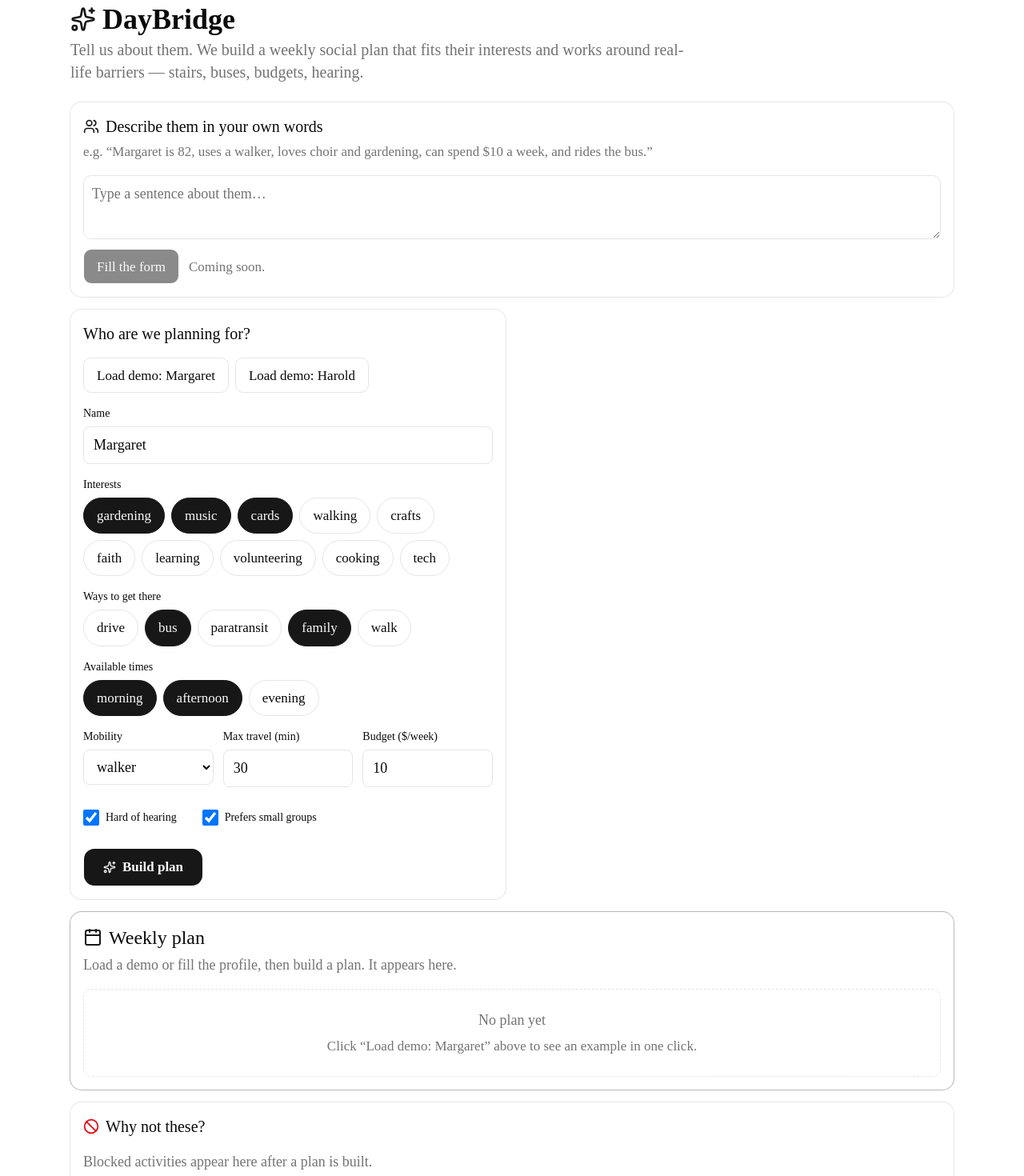
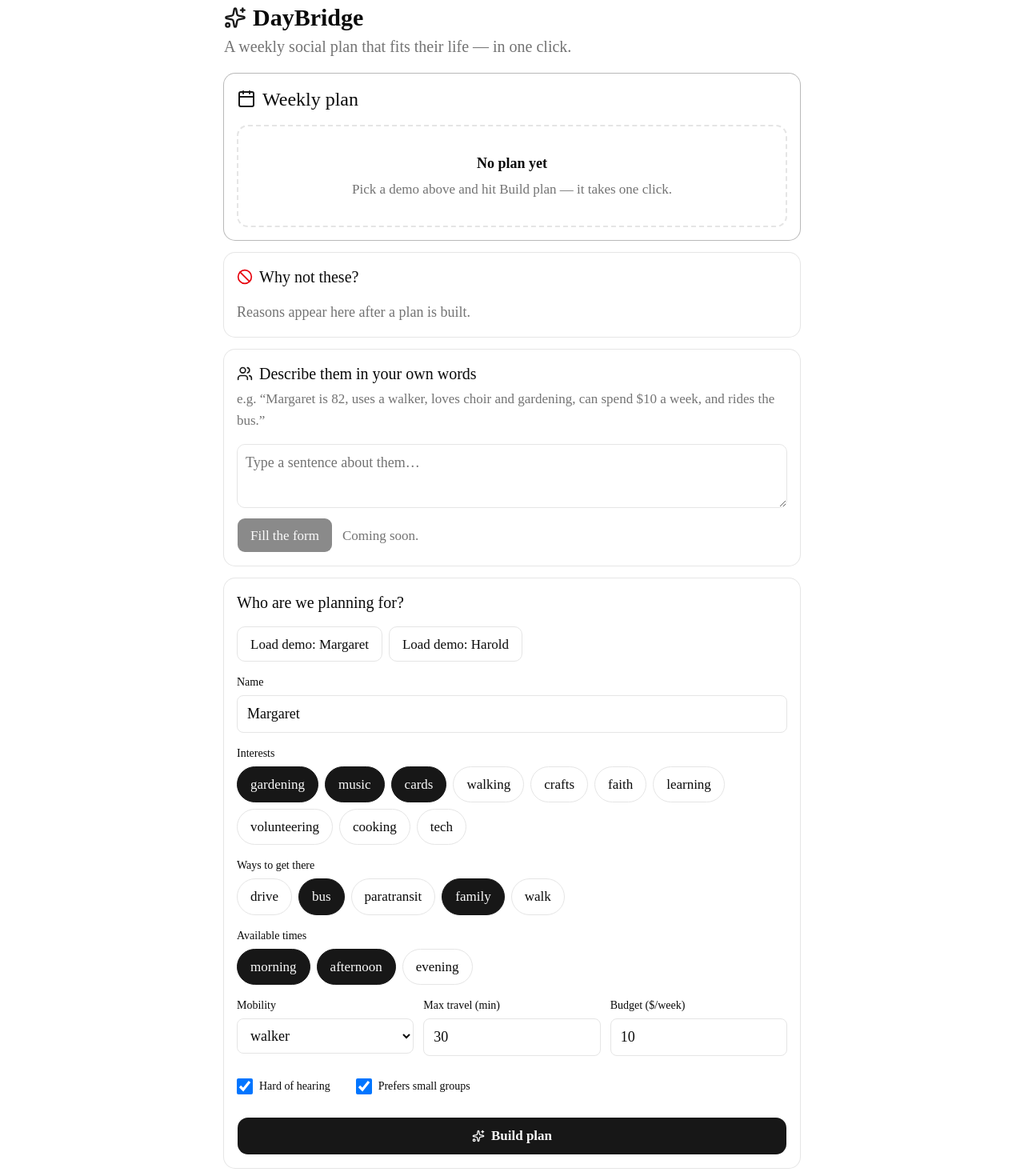
Before and after one commit to dude297/c0mpiled-hackathon, a Next.js app: page / in a window 1280 px wide. Shown: the part 20-1490 px from the top of the page at 80% size. Built offline with nearby package versions, Linux system fonts and the light colour scheme.

Commit message:
ui: simplify — plan-first single column, collapsed profile, shorter copy

```diff
--- a/src/app/page.tsx
+++ b/src/app/page.tsx
@@ -64,10 +64,10 @@ export default function Home() {
 
   return (
     <DashboardShell>
+      <PlanPanel result={result} loading={loading} onSave={savePlan} />
+      <BlockedPanel result={result} />
       <IntakeSlot onIntake={intake} />
       <ProfilePanel value={profile} onChange={setProfile} onSubmit={() => run()} onDemo={demo} loading={loading} error={error} hasResult={result !== null} />
-      <PlanPanel result={result} loading={loading} onSave={savePlan} />
-      <BlockedPanel result={result} />
       <EvidencePanel result={result} />
     </DashboardShell>
   );
--- a/src/components/dashboard/panels.tsx
+++ b/src/components/dashboard/panels.tsx
@@ -10,19 +10,19 @@ import { Interest, Mobility, TimeSlot, Transport, type AnalysisResult, type Prof
 
 export function DashboardShell({ children }: { children: React.ReactNode }) {
   return (
-    <div className="mx-auto w-full max-w-6xl p-6 text-base md:text-lg">
-      <header className="mb-6">
-        <h1 className="flex items-center gap-2 text-4xl font-semibold">
-          <Sparkles className="size-8 text-primary" aria-hidden="true" />
+    <div className="mx-auto w-full max-w-3xl p-4 text-base md:p-6 md:text-lg">
+      <header className="mb-5">
+        <h1 className="flex items-center gap-2 text-3xl font-semibold">
+          <Sparkles className="size-7 text-primary" aria-hidden="true" />
           DayBridge
         </h1>
-        <p className="mt-1 max-w-3xl text-lg text-muted-foreground md:text-xl">
-          Tell us about them. We build a weekly social plan that fits their interests and works around real-life barriers — stairs, buses, budgets, hearing.
+        <p className="mt-1 text-lg text-muted-foreground md:text-xl">
+          A weekly social plan that fits their life — in one click.
         </p>
       </header>
-      <div className="grid gap-4 md:grid-cols-2">{children}</div>
+      <div className="flex flex-col gap-4">{children}</div>
       <footer className="mt-8 text-center text-sm text-muted-foreground print:hidden">
-        DayBridge — weekly social plans for older adults. Explanations marked “mock AI” are canned; live AI comes from a real model.
+        Explanations marked “mock AI” are canned; live AI comes from a real model.
       </footer>
     </div>
   );
@@ -68,15 +68,15 @@ export function ProfilePanel(props: {
 }) {
   const p = props.value;
   const set = <K extends keyof Profile>(k: K, v: Profile[K]) => props.onChange({ ...p, [k]: v });
-  const [open, setOpen] = useState(true);
+  const [open, setOpen] = useState(false);
   const hasResult = props.hasResult;
   return (
     <Card>
-      <CardHeader className="flex flex-row items-center justify-between">
-        <CardTitle className="text-xl">Who are we planning for?</CardTitle>
+      <CardHeader className="flex flex-row items-center justify-between gap-2">
+        <CardTitle className="text-xl">{hasResult ? "Change who we're planning for" : "Who are we planning for?"}</CardTitle>
         {hasResult && (
-          <Button variant="ghost" size="sm" onClick={() => setOpen(!open)} aria-expanded={open} aria-controls="profile-fields">
-            {open ? "Hide" : "Edit"} profile
+          <Button variant="outline" size="sm" onClick={() => setOpen(!open)} aria-expanded={open} aria-controls="profile-fields">
+            {open ? "Close" : "Edit"}
             <ChevronDown className={`transition-transform ${open ? "rotate-180" : ""}`} aria-hidden="true" />
           </Button>
         )}
@@ -119,7 +119,7 @@ export function ProfilePanel(props: {
             Prefers small groups
           </label>
         </div>
-        <Button className="w-full sm:w-auto" size="xl" onClick={props.onSubmit} disabled={props.loading}>
+        <Button className="w-full" size="xl" onClick={props.onSubmit} disabled={props.loading}>
           {props.loading ? (
             <>
               <LoaderCircle className="animate-spin" aria-hidden="true" />
@@ -155,7 +155,7 @@ export function PlanPanel({ result, loading, onSave }: { result: AnalysisResult
     }
   }
   return (
-    <Card className="md:col-span-2 ring-primary/30">
+    <Card className="ring-primary/30">
       <CardHeader>
         <CardTitle className="flex flex-wrap items-center gap-2 text-2xl">
           <Calendar className="size-6 text-primary" aria-hidden="true" />
@@ -166,11 +166,6 @@ export function PlanPanel({ result, loading, onSave }: { result: AnalysisResult
             </Badge>
           )}
         </CardTitle>
-        {!result && !loading && (
-          <CardDescription className="text-base md:text-lg">
-            Load a demo or fill the profile, then build a plan. It appears here.
-          </CardDescription>
-        )}
       </CardHeader>
       <CardContent className="space-y-4 text-base md:text-lg">
         {loading && !result ? (
@@ -179,15 +174,17 @@ export function PlanPanel({ result, loading, onSave }: { result: AnalysisResult
             Building the plan…
           </div>
         ) : !result ? (
-          <div className="rounded-lg border border-dashed p-6 text-center text-muted-foreground">
-            <p className="font-medium">No plan yet</p>
-            <p className="mt-1 text-sm md:text-base">Click “Load demo: Margaret” above to see an example in one click.</p>
+          <div className="rounded-xl border-2 border-dashed p-8 text-center">
+            <p className="text-lg font-semibold">No plan yet</p>
+            <p className="mt-1 text-base text-muted-foreground">
+              Pick a demo above and hit Build plan — it takes one click.
+            </p>
           </div>
         ) : result.plan.length === 0 ? (
-          <div className="rounded-lg border border-dashed p-6 text-center" role="status">
-            <p className="font-semibold">Nothing fit this week’s constraints.</p>
-            <p className="mt-1 text-sm text-muted-foreground md:text-base">
-              Try widening travel time, raising the budget, or adding a way to get there — see the reasons below.
+          <div className="rounded-xl border-2 border-dashed p-8 text-center" role="status">
+            <p className="text-lg font-semibold">Nothing fit this week.</p>
+            <p className="mt-1 text-base text-muted-foreground">
+              Try more travel time, a bigger budget, or another way to get there — reasons below.
             </p>
           </div>
         ) : (
@@ -200,7 +197,7 @@ export function PlanPanel({ result, loading, onSave }: { result: AnalysisResult
                 </span>
               ))}
             </div>
-            <ul className="grid gap-3 lg:grid-cols-2">
+            <ul className="grid gap-3">
               {result.plan.map((i) => (
                 <li key={i.activityId} className="rounded-xl border bg-card p-4 shadow-sm">
                   <div className="flex flex-wrap items-baseline justify-between gap-x-3">
@@ -224,10 +221,7 @@ export function PlanPanel({ result, loading, onSave }: { result: AnalysisResult
               ))}
             </ul>
             <div className="flex flex-wrap items-center justify-between gap-3">
-              <div>
-                <p className="font-medium">Why this plan?</p>
-                <p className="text-sm text-muted-foreground md:text-base">{result.explanation}</p>
-              </div>
+              <p className="max-w-md text-base text-muted-foreground md:text-lg">{result.explanation}</p>
               <div className="flex items-center gap-2 print:hidden">
                 <Button variant="outline" size="lg" onClick={() => window.print()}>
                   <Printer aria-hidden="true" />
@@ -250,20 +244,15 @@ export function PlanPanel({ result, loading, onSave }: { result: AnalysisResult
 
 export function BlockedPanel({ result }: { result: AnalysisResult | null }) {
   return (
-    <Card className="md:col-span-2">
+    <Card>
       <CardHeader>
         <CardTitle className="flex items-center gap-2 text-xl">
           <Ban className="size-5 text-destructive" aria-hidden="true" />
           Why not these?
         </CardTitle>
-        {result && result.blocked.length > 0 && (
-          <CardDescription className="text-sm md:text-base">
-            These didn’t make the plan. Each red reason is the hard barrier — what would need to change for it to work.
-          </CardDescription>
-        )}
       </CardHeader>
       <CardContent className="space-y-3 text-base md:text-lg">
-        {!result ? <p className="text-muted-foreground">Blocked activities appear here after a plan is built.</p> :
+        {!result ? <p className="text-muted-foreground">Reasons appear here after a plan is built.</p> :
           !result.blocked.length ? (
             <p className="flex items-center gap-2 text-muted-foreground">
               <ShieldCheck className="size-5 text-green-700 dark:text-green-400" aria-hidden="true" />
@@ -291,7 +280,7 @@ export function BlockedPanel({ result }: { result: AnalysisResult | null }) {
 
 export function EvidencePanel({ result }: { result: AnalysisResult | null }) {
   return (
-    <Card className="md:col-span-2">
+    <Card>
       <CardContent>
         <details>
           <summary className="flex min-h-11 cursor-pointer items-center gap-2 font-medium">
@@ -338,7 +327,7 @@ export function IntakeSlot({ onIntake }: { onIntake: (text: string) => Promise<v
     }
   }
   return (
-    <Card className="md:col-span-2">
+    <Card>
       <CardHeader>
         <CardTitle className="flex items-center gap-2 text-xl">
           <Users className="size-5 text-primary" aria-hidden="true" />
```
